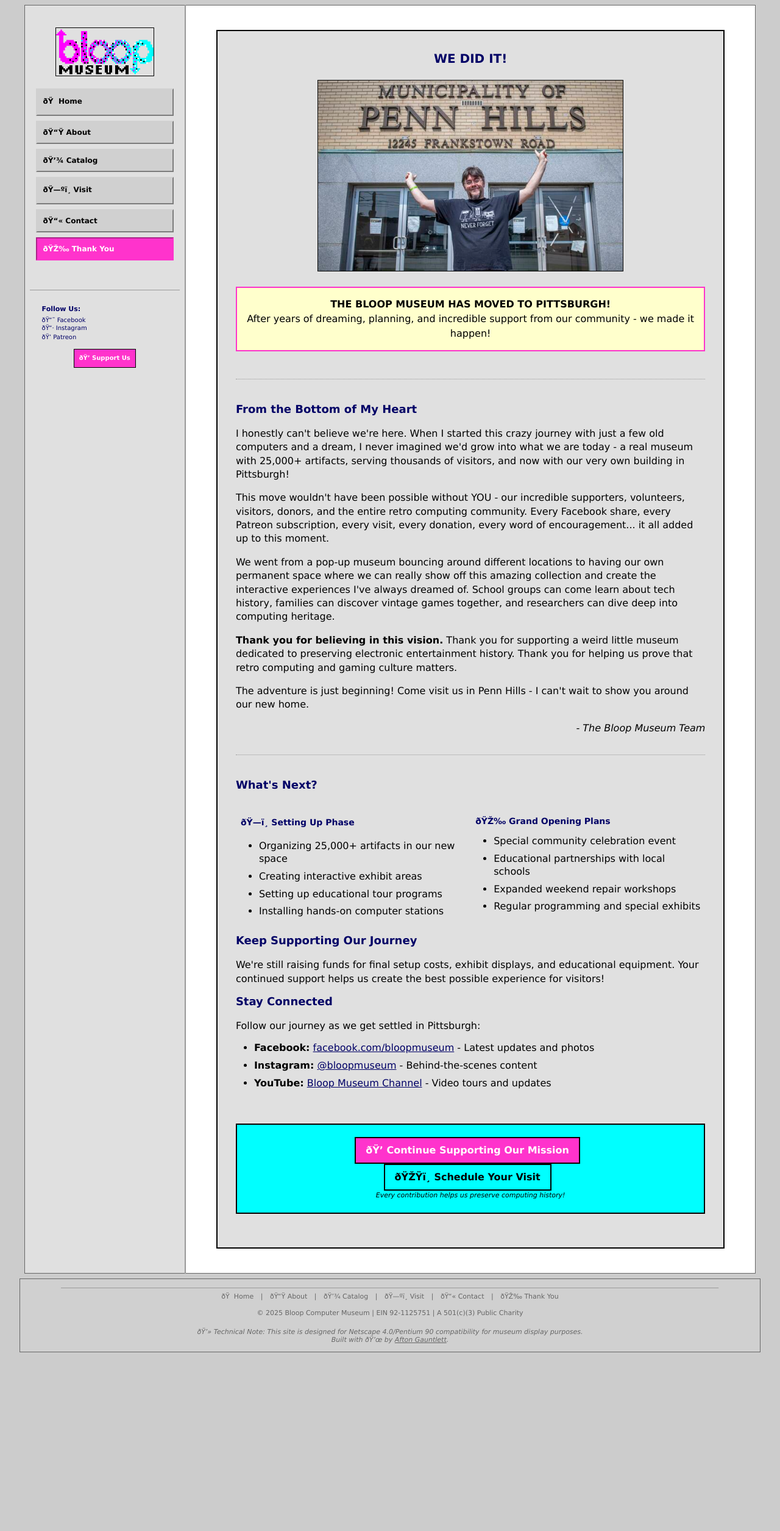
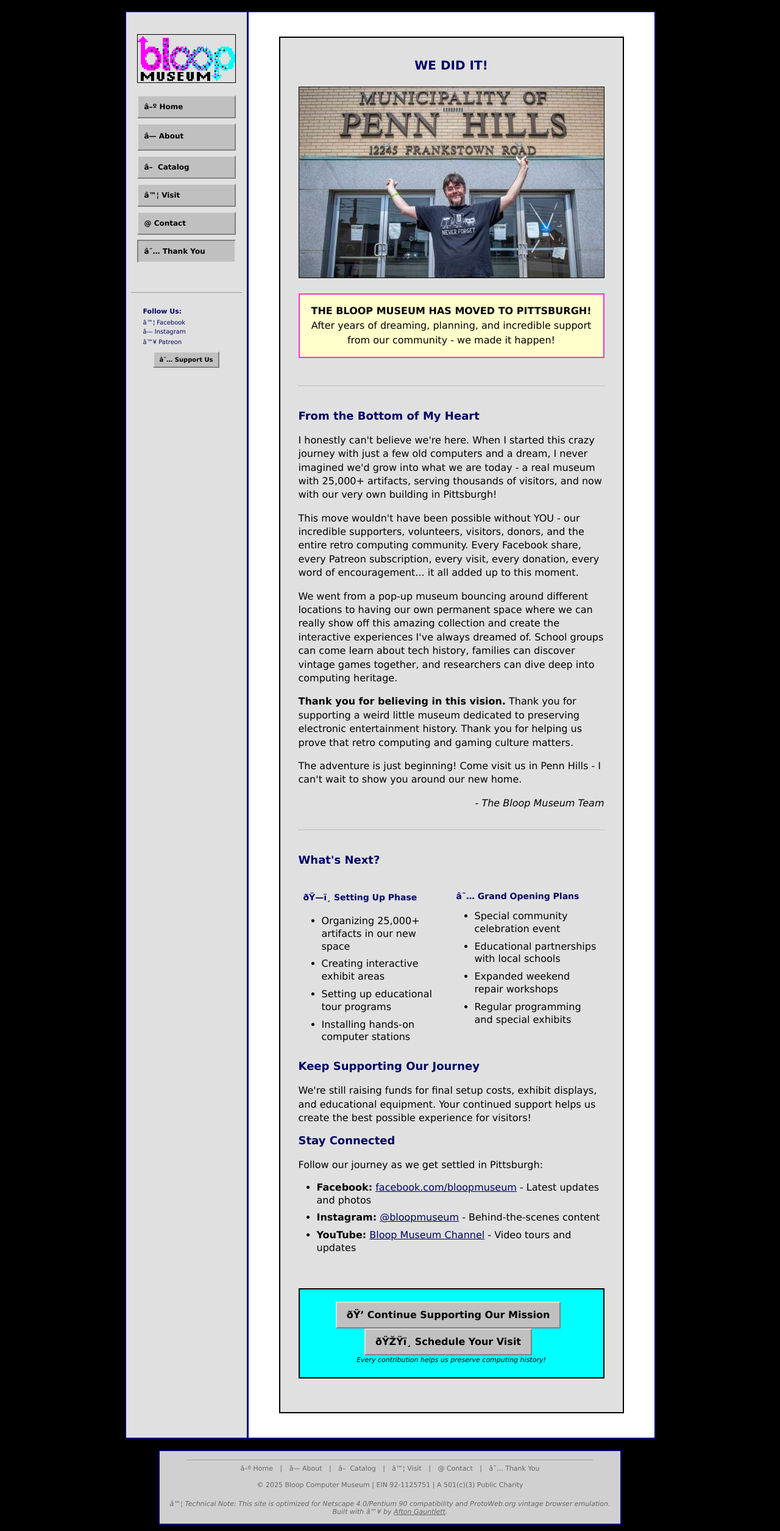
Before and after one commit to aftongauntlett/bloop-demo, an Eleventy site: page src/thankyou.njk in a window 1280 px wide. Shown: the whole page at 61% size. Before the commit the page ends 2217 px from the top, so only its background shows below. Built offline with nearby package versions, Linux system fonts and the light colour scheme; Eleventy itself is replaced by a stand-in of ours; files that its build step writes are made by us from their sources.

Commit message:
feat: implement black background and Windows 95 beveled button design
- Switch from gray to black background for authentic retro terminal aesthetic
- Replace colorful buttons with Windows 95 style beveled gray buttons
- Update navigation, primary/secondary buttons, and support button styling
- Implement proper 3D bevel effects with light/dark border edges
- Add pressed button state for active navigation items
- Maintain Netscape 4.0 compatibility throughout design changes
- Prepare layout for upcoming white logo integration

Design feedback implemented from museum curator for more period-appropriate styling.

```diff
--- a/src/_data/navigation.js
+++ b/src/_data/navigation.js
@@ -1,32 +1,32 @@
 // Eleventy 3.x: Centralized navigation data
 export default [
   {
-    label: "🏠 Home",
+    label: "► Home",
     href: "/",
     title: "Home",
   },
   {
-    label: "📟 About",
+    label: "● About",
     href: "/about/",
     title: "About",
   },
   {
-    label: "💾 Catalog",
+    label: "■ Catalog",
     href: "/catalog/",
     title: "Catalog",
   },
   {
-    label: "🗺️ Visit",
+    label: "♦ Visit",
     href: "/visit/",
     title: "Visit",
   },
   {
-    label: "📫 Contact",
+    label: "@ Contact",
     href: "/contact/",
     title: "Contact",
   },
   {
-    label: "🎉 Thank You",
+    label: "★ Thank You",
     href: "/thankyou/",
     title: "Thank You",
   },
--- a/src/_includes/layout.njk
+++ b/src/_includes/layout.njk
@@ -4,48 +4,31 @@
     <meta http-equiv="Content-Type" content="text/html; charset=iso-8859-1">
     <title>{{ title or site.name }}</title>
     <style type="text/css">
-      /* Inline critical CSS to prevent FOUC */
-      body { background: #cccccc; margin: 0; padding: 0; font-family: Verdana, Arial, sans-serif; font-size: 12px; }
-      .content-box { margin: 20px; padding: 30px; border: 2px solid #000; background: #e0e0e0; font-family: Verdana, Geneva, sans-serif; line-height: 1.5; }
-      .content-box-light { margin: 20px; padding: 30px; border: 2px solid #000; background: #f0f0f0; font-family: Verdana, Geneva, sans-serif; line-height: 1.5; }
-      .nav-item { display: block; background: #d0d0d0; color: black; padding: 10px; text-decoration: none; border: 2px outset #d0d0d0; font-size: 12px; margin-bottom: 8px; font-weight: bold; }
-      .nav-item-active { display: block; background: #ff33cc; color: white; padding: 10px; text-decoration: none; border: 2px inset #ff33cc; font-size: 12px; margin-bottom: 8px; font-weight: bold; }
-      .btn-primary { background: #ff33cc; color: white; padding: 8px 16px; border: 2px solid #000; text-decoration: none; font-weight: bold; display: inline-block; margin-right: 10px; }
-      .btn-secondary { background: #00ffff; color: black; padding: 8px 16px; border: 2px solid #000; text-decoration: none; font-weight: bold; display: inline-block; margin-right: 10px; }
-      .text-center { text-align: center; }
-      .bg-primary { background: #ff33cc; }
-      .bg-accent { background: #ffffcc; }
-      .text-white { color: white; }
-      .border-black { border: 2px solid #000; }
-      .section-title { color: #000066; font-size: 18px; font-weight: bold; margin: 30px 0 20px 0; }
-      .page-title { color: #000066; font-size: 20px; font-weight: bold; text-align: center; margin: 0 0 25px 0; }
-      .hero-title { color: #000066; font-size: 22px; font-weight: bold; text-align: center; margin: 0 0 15px 0; }
-      .hero-subtitle { color: #175bd8; font-size: 16px; font-weight: bold; text-align: center; margin: 0 0 25px 0; font-style: italic; }
-      .action-box { background: #00ffff; border: 2px solid #000; padding: 20px; text-align: center; margin: 25px 0; }
-      .highlight-box { background: #ffffcc; border: 2px solid #ff33cc; padding: 20px; text-align: center; margin: 25px 0; }
+      /* Minimal CSS for Netscape 4.0 compatibility */
+      body { background: #000000; font-family: Verdana, Arial, sans-serif; font-size: 12px; }
     </style>
     <link rel="stylesheet" href="/styles/styles.css" type="text/css">
     <!-- Modern meta tags that Netscape 4.0 will ignore -->
     <meta name="description" content="{{ site.description }}">
     <meta name="keywords" content="computer museum, video games, retro computing, technology, Baltimore, Pittsburgh, vintage computers, electronics">
   </head>
-  <body bgcolor="#cccccc">
+  <body bgcolor="#000000">
     <!-- Skip link for keyboard navigation -->
     <a href="#main-content" class="skip-link">Skip to main content</a>
 
     <!-- Background pattern table for visual interest -->
-    <table width="100%" cellpadding="0" cellspacing="0" border="0" bgcolor="#cccccc">
+    <table width="100%" cellpadding="0" cellspacing="0" border="0" bgcolor="#000000">
       <tr>
         <td align="center">
 
           <!-- Main content table -->
-          <table width="1200" cellpadding="0" cellspacing="0" border="1" align="center" bgcolor="#ffffff" style="margin-top: 10px; margin-bottom: 10px; border-color: #666666;" height="100%">
+          <table width="760" cellpadding="0" cellspacing="0" border="2" align="center" bgcolor="#ffffff" style="margin-top: 10px; margin-bottom: 10px; border-color: #000066;" height="100%">
             <tr valign="top" height="100%">
 
               <!-- Sidebar Navigation -->
-              <td width="250" bgcolor="#e0e0e0" style="border-right: 2px solid #999999; position: relative;" height="100%" valign="top">
+              <td width="250" bgcolor="#e0e0e0" style="border-right: 3px solid #000066; position: relative;" height="100%" valign="top">
                 <div class="sidenav-top">
-                  <img src="/images/bloop-logo.png" alt="Bloop Museum Logo" class="logo" width="160" height="auto" border="0">
+                  <img src="/images/bloop-logo.gif" alt="Bloop Museum Logo" class="logo" width="160" height="78" border="0">
                   <nav class="nav-links" role="navigation" aria-label="Main navigation">
                     {% for item in navigation %}
                     <a href="{{ item.href }}" class="{% if title == item.title %}nav-item-active{% else %}nav-item{% endif %}"{% if title == item.title %} aria-current="page"{% endif %}>{{ item.label }}</a>
@@ -57,19 +40,19 @@
                 <div class="sidebar-footer-absolute">
                   <div class="sidebar-social">
                     <p class="sidebar-social-title">Follow Us:</p>
-                    <a href="{{ site.social.facebook }}" target="_blank" class="sidebar-social-link">📘 Facebook</a>
-                    <a href="{{ site.social.instagram }}" target="_blank" class="sidebar-social-link">📷 Instagram</a>
-                    <a href="{{ site.social.patreon }}" target="_blank" class="sidebar-social-link">💝 Patreon</a>
+                    <a href="{{ site.social.facebook }}" target="_blank" class="sidebar-social-link">♦ Facebook</a>
+                    <a href="{{ site.social.instagram }}" target="_blank" class="sidebar-social-link">● Instagram</a>
+                    <a href="{{ site.social.patreon }}" target="_blank" class="sidebar-social-link">♥ Patreon</a>
                   </div>
 
                   <div class="sidebar-support">
-                    <a href="https://givebutter.com/bloopholiday" target="_blank" class="sidebar-support-button">💝 Support Us</a>
+                    <a href="https://givebutter.com/bloopholiday" target="_blank" class="sidebar-support-button">★ Support Us</a>
                   </div>
                 </div>
               </td>
 
               <!-- Main Content Area -->
-              <td width="950" bgcolor="#ffffff" style="padding: 0;">
+              <td width="710" bgcolor="#ffffff" style="padding: 0;">
                 <main id="main-content" class="page-container">
                   {{ content | safe }}
                 </main>
@@ -83,7 +66,7 @@
     </table>
 
     <!-- Footer -->
-    <table width="1200" cellpadding="10" cellspacing="0" border="1" align="center" bgcolor="#d0d0d0" style="margin-bottom: 10px; border-color: #666666;">
+    <table width="760" cellpadding="10" cellspacing="0" border="2" align="center" bgcolor="#d0d0d0" style="margin-bottom: 10px; border-color: #000066;">
       <tr>
         <td class="footer-content">
           <hr size="1" class="footer-divider" width="90%">
@@ -98,12 +81,9 @@
           &copy; 2025 {{ site.name }} | EIN {{ site.organization.ein }} | A {{ site.organization.type }}
           <br><br>
           <div style="font-size: 11px; color: #666666; font-style: italic; margin: 5px;">
-            💻 Technical Note: This site is designed for Netscape 4.0/Pentium 90 compatibility for museum display purposes.<br>
-            Built with 💜 by <a href="https://aftongauntlett.com" target="_blank" style="color: #666666;">Afton Gauntlett</a>.
+            ♦ Technical Note: This site is optimized for Netscape 4.0/Pentium 90 compatibility and ProtoWeb.org vintage browser emulation.<br>
+            Built with ♥ by <a href="https://aftongauntlett.com" target="_blank" style="color: #666666;">Afton Gauntlett</a>.
           </div>
-        </td>
-      </tr>
-    </table>
         </td>
       </tr>
     </table>
--- a/src/styles/styles.css
+++ b/src/styles/styles.css
@@ -3,7 +3,7 @@
    ====================================================================== */
 
 /*
-BLOOP MUSEUM COLOR PALETTE
+BLOOP MUSEUM COLOR PALETTE - DARK THEME
 To change colors easily, update these hex values throughout the file:
 - Primary Brand: #ff33cc (hot pink)
 - Primary Dark: #cc0099 (darker pink for hovers)
@@ -12,7 +12,7 @@ To change colors easily, update these hex values throughout the file:
 - Accent: #ffffcc (light yellow)
 - Text Primary: #000066 (dark blue)
 - Text Visited: #663399 (purple)
-- Background: #cccccc (light gray)
+- Background: #000000 (black - updated for retro authenticity)
 */
 
 /* ======================================================================
@@ -30,7 +30,7 @@ To change colors easily, update these hex values throughout the file:
 
 /* Document foundation */
 body {
-  background: #cccccc;
+  background: #000000;
   font-family: Verdana, Arial, sans-serif;
   font-size: 12px;
   margin: 0;
@@ -233,12 +233,15 @@ a:hover {
   background: #ffffcc;
 }
 
-/* Button styles - Need to be specific to override general link styles */
+/* Button styles - Windows 95 beveled style */
 a.btn-primary {
-  background: #ff33cc;
-  color: white !important;
+  background: #c0c0c0;
+  color: black !important;
   padding: 8px 16px;
-  border: 2px solid #000;
+  border-top: 2px solid #dfdfdf;
+  border-left: 2px solid #dfdfdf;
+  border-right: 2px solid #808080;
+  border-bottom: 2px solid #808080;
   text-decoration: none !important;
   font-weight: bold;
   display: inline-block;
@@ -246,16 +249,23 @@ a.btn-primary {
 }
 
 a.btn-primary:hover {
-  background: #cc0099;
-  color: white !important;
+  background: #c0c0c0;
+  color: black !important;
   text-decoration: none !important;
+  border-top: 2px solid #808080;
+  border-left: 2px solid #808080;
+  border-right: 2px solid #dfdfdf;
+  border-bottom: 2px solid #dfdfdf;
 }
 
 a.btn-secondary {
-  background: #00ffff;
+  background: #c0c0c0;
   color: black !important;
   padding: 8px 16px;
-  border: 2px solid #000;
+  border-top: 2px solid #dfdfdf;
+  border-left: 2px solid #dfdfdf;
+  border-right: 2px solid #808080;
+  border-bottom: 2px solid #808080;
   text-decoration: none !important;
   font-weight: bold;
   display: inline-block;
@@ -263,9 +273,13 @@ a.btn-secondary {
 }
 
 a.btn-secondary:hover {
-  background: #00cccc;
+  background: #c0c0c0;
   color: black !important;
   text-decoration: none !important;
+  border-top: 2px solid #808080;
+  border-left: 2px solid #808080;
+  border-right: 2px solid #dfdfdf;
+  border-bottom: 2px solid #dfdfdf;
 }
 
 /* ======================================================================
@@ -292,39 +306,51 @@ a.btn-secondary:hover {
 
 .nav-item {
   display: block;
-  background: #d0d0d0;
+  background: #c0c0c0;
   color: black;
   padding: 10px;
   text-decoration: none;
-  border: 2px outset #d0d0d0;
+  border-top: 2px solid #dfdfdf;
+  border-left: 2px solid #dfdfdf;
+  border-right: 2px solid #808080;
+  border-bottom: 2px solid #808080;
   font-size: 12px;
   margin-bottom: 8px;
   font-weight: bold;
 }
 
 .nav-item:hover {
-  background: #ffff99;
-  color: #ff33cc;
-  border: 2px outset #ffff99;
+  background: #c0c0c0;
+  color: black;
+  border-top: 2px solid #808080;
+  border-left: 2px solid #808080;
+  border-right: 2px solid #dfdfdf;
+  border-bottom: 2px solid #dfdfdf;
 }
 
-/* Active page navigation */
+/* Active page navigation - Windows 95 pressed button style */
 .nav-item-active {
   display: block;
-  background: #ff33cc;
-  color: white !important;
+  background: #c0c0c0;
+  color: black !important;
   padding: 10px;
   text-decoration: none;
-  border: 2px inset #ff33cc;
+  border-top: 2px solid #808080;
+  border-left: 2px solid #808080;
+  border-right: 2px solid #dfdfdf;
+  border-bottom: 2px solid #dfdfdf;
   font-size: 12px;
   margin-bottom: 8px;
   font-weight: bold;
 }
 
 .nav-item-active:hover {
-  background: #cc0099;
-  color: white !important;
-  border: 2px inset #cc0099;
+  background: #c0c0c0;
+  color: black !important;
+  border-top: 2px solid #808080;
+  border-left: 2px solid #808080;
+  border-right: 2px solid #dfdfdf;
+  border-bottom: 2px solid #dfdfdf;
 }
 
 /* ======================================================================
@@ -381,10 +407,13 @@ a.btn-secondary:hover {
 }
 
 .sidebar-support-button {
-  background: #ff33cc;
-  color: white;
+  background: #c0c0c0;
+  color: black;
   padding: 6px 8px;
-  border: 1px solid #000;
+  border-top: 2px solid #dfdfdf;
+  border-left: 2px solid #dfdfdf;
+  border-right: 2px solid #808080;
+  border-bottom: 2px solid #808080;
   text-decoration: none;
   font-weight: bold;
   font-size: 10px;
@@ -392,8 +421,12 @@ a.btn-secondary:hover {
 }
 
 .sidebar-support-button:hover {
-  background: #cc0099;
-  color: white !important;
+  background: #c0c0c0;
+  color: black !important;
+  border-top: 2px solid #808080;
+  border-left: 2px solid #808080;
+  border-right: 2px solid #dfdfdf;
+  border-bottom: 2px solid #dfdfdf;
 }
 
 /* ======================================================================
@@ -512,16 +545,13 @@ table[bgcolor="#ffffcc"] td {
   line-height: 1.4;
 }
 
-/* Tours section with flexible columns */
+/* Tours section with table-based layout for Netscape 4.0 compatibility */
 .tours-section {
-  display: flex;
-  gap: 20px;
   margin: 25px 0;
 }
 
-/* Fallback for browsers that don't support flexbox */
+/* Tour type columns using table-based layout */
 .tour-type {
-  flex: 1;
   width: 48%;
   float: left;
   margin-right: 4%;
@@ -609,7 +639,7 @@ table[bgcolor="#ffffcc"] td {
   background: #d0d0d0;
 }
 .bg-gray-dark {
-  background: #cccccc;
+  background: #000000;
 }
 .bg-gray-darker {
   background: #999999;
@@ -701,19 +731,19 @@ table[bgcolor="#ffffcc"] td {
   margin-top: 0;
 }
 
-/* Centered content with max width */
+/* Centered content - Netscape 4.0 compatible */
 .content-centered {
-  max-width: 600px;
+  width: 600px;
   margin: 0 auto;
 }
 
 .content-centered-wide {
-  max-width: 700px;
+  width: 700px;
   margin: 0 auto;
 }
 
 .content-centered-list {
-  max-width: 600px;
+  width: 600px;
   margin: 0 auto;
   text-align: left;
 }
@@ -913,8 +943,7 @@ table[bgcolor="#ffffcc"] td {
 
   /* Tours section stacks on mobile */
   .tours-section {
-    flex-direction: column !important;
-    gap: 10px !important;
+    margin: 25px 0;
   }
 
   .tour-type {
--- a/src/thankyou.njk
+++ b/src/thankyou.njk
@@ -54,7 +54,7 @@ title: Thank You
         </ul>
       </td>
       <td width="50%">
-        <h3>🎉 Grand Opening Plans</h3>
+        <h3>★ Grand Opening Plans</h3>
         <ul role="list">
           <li>Special community celebration event</li>
           <li>Educational partnerships with local schools</li>
--- a/src/visit.njk
+++ b/src/visit.njk
@@ -44,11 +44,11 @@ title: Visit Us
 
     <!-- Simple Scheduling Placeholder -->
     <div class="action-box">
-      <h4>📅 Book Your Museum Tour</h4>
+      <h4>Book Your Museum Tour</h4>
       <p>We offer personalized tours by appointment</p>
       <p>
         {{ button("Schedule Tour", "/contact/", "primary") }}
-        <a href="tel:+1-555-MUSEUM" class="btn-secondary">Call Us</a>
+        <span class="btn-secondary">Call Us: 1-555-MUSEUM</span>
       </p>
       <p class="disclaimer">
         <i>* Tours available Tuesday-Saturday, 10 AM - 4 PM</i>
```
Also changed, not shown: src/index.njk (+14 -1 lines), README.md, src/images/bloop-logo.gif (added), src/images/computer-display-tables.jpg, src/images/computer-display.jpg, src/images/museum-artifacts-display.jpg, src/images/museum-collection-wide.jpg, src/images/museum-display.jpg, src/images/museum-interior-displays.webp (deleted), src/images/museum-shelf-display.jpg, src/images/museum-visitor-experience.jpg, src/images/museum-workspace-area.jpg, src/images/oregon-trail.jpg, src/images/vintage-computer-setup.jpg.
